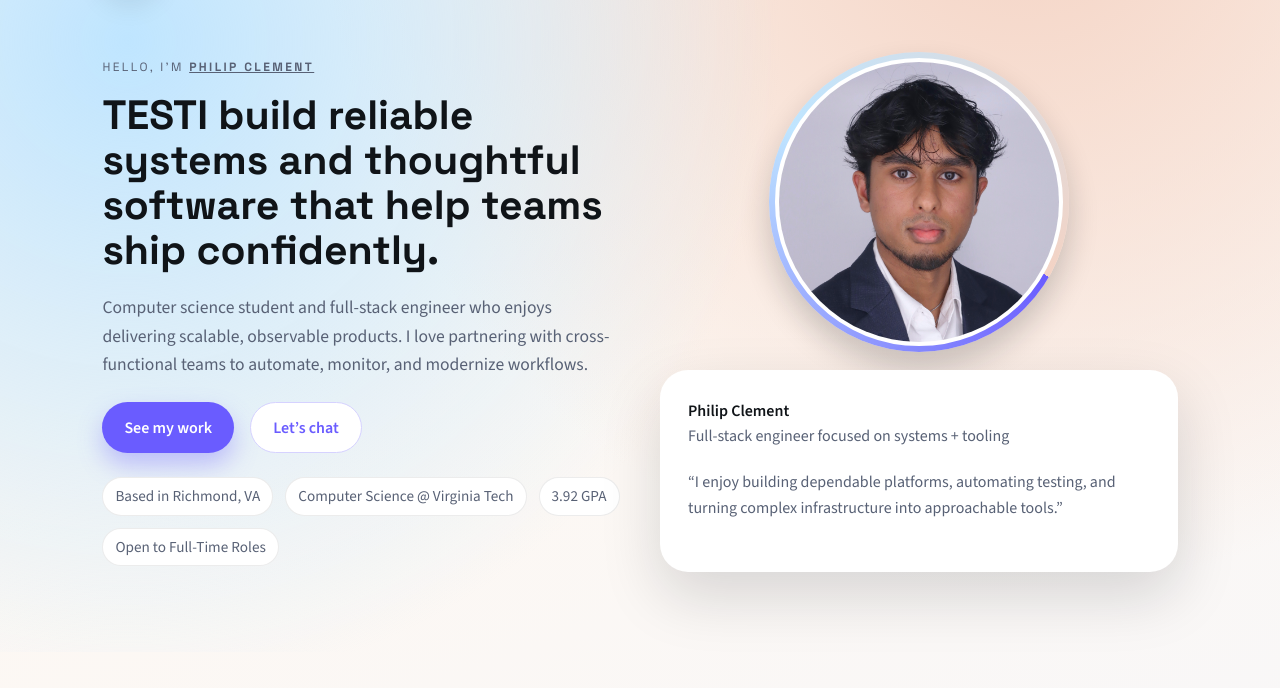
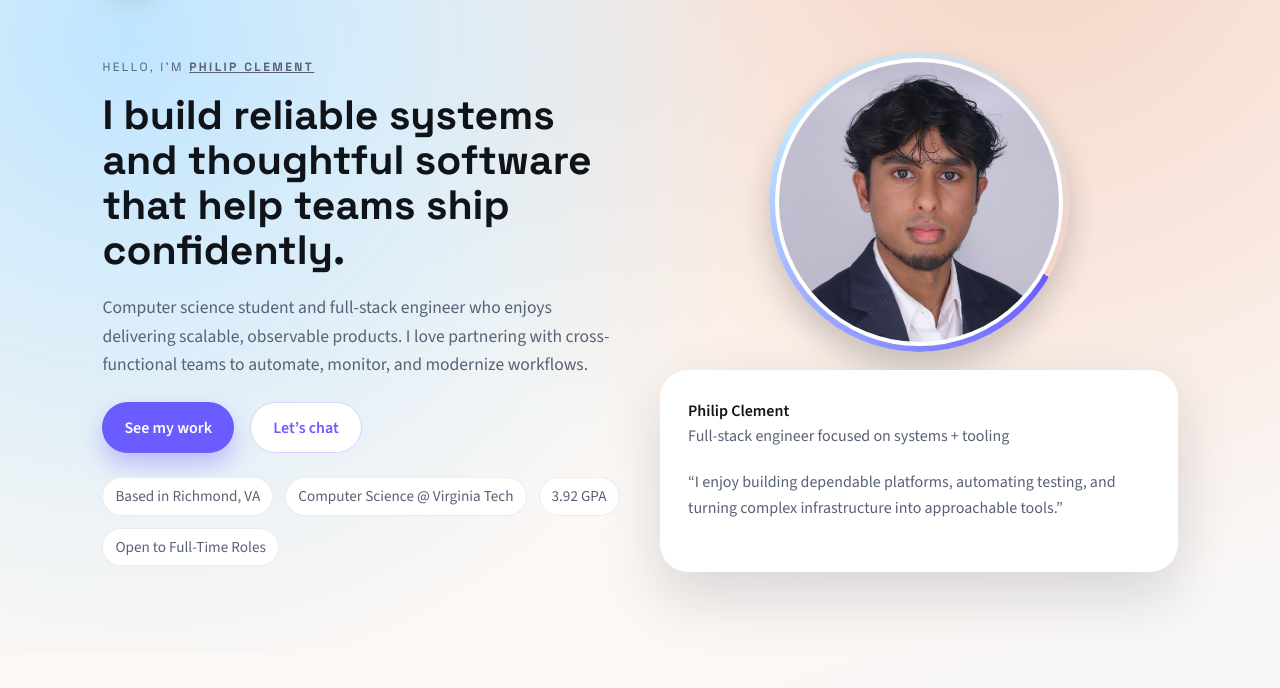
Before and after one commit to philipclement/personal-website, a plain HTML site: page index.html in a window 1280 px wide. Shown: the part 112-800 px from the top of the page. Drawn offline with nearby package versions, Linux system fonts and the light colour scheme.

Commit message:
finished test

```diff
--- a/index.html
+++ b/index.html
@@ -31,7 +31,7 @@
         <div>
           <p class="eyebrow">Hello, I'm <strong><u>Philip Clement</u></strong></p>
           <h1>
-            TESTI build reliable systems and thoughtful software that help teams ship
+            I build reliable systems and thoughtful software that help teams ship
             confidently.
           </h1>
           <p class="lead">
```
